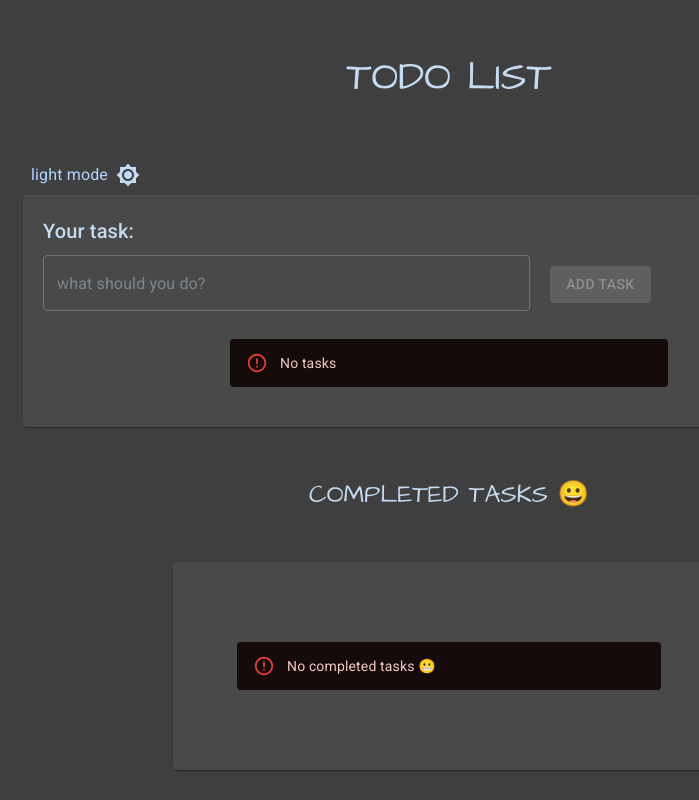
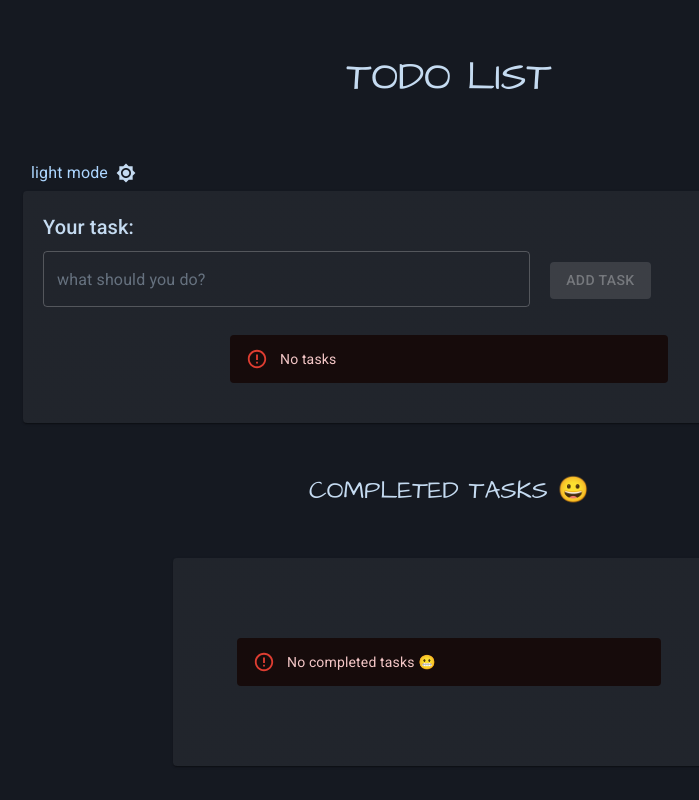
Before and after one commit to martynakiljan/todo-react, a React (Create React App) app: page / in a window 1280 px wide. Both pictures are taken after a click on the button "you can change theme!". Shown: the whole page, without its empty margins (191-890 px from the left). Built offline with nearby package versions, Linux system fonts and the light colour scheme.

Commit message:
improvement

```diff
--- a/src/App.css
+++ b/src/App.css
@@ -9,7 +9,7 @@ body {
 }
 
 body.theme-dark{
- background: #3f3f3f;
+ background: #151921;
 
   .todo-title,
   .fa-brush {
--- a/src/App.js
+++ b/src/App.js
@@ -6,7 +6,7 @@ import Container from "@mui/material/Container";
 import CompletedTaskContainer from "./components/CompletedTasksContainer";
 import Tooltip from "@mui/material/Tooltip";
 import { createTheme, ThemeProvider } from "@mui/material/styles";
-import IconButton from "@mui/material/IconButton";
+import Button from "@mui/material/Button";
 import { Typography } from "@mui/material";
 import Brightness7Icon from "@mui/icons-material/Brightness7";
 import { DarkMode } from "@mui/icons-material";
@@ -66,18 +66,22 @@ function App() {
         <Container maxWidth="md">
           <h1 className="todo-title">TODO LIST</h1>
           <Tooltip title="you can change theme!">
-            <IconButton onClick={changeTheme} color="inherit">
-              {
-                <Typography sx={{ pr: 1 }} color="secondary">
-                  {darkMode ? "light" : "dark"} mode
-                </Typography>
+            <Button
+              onClick={changeTheme}
+              color="inherit"
+              style={{ textTransform: "none" }}
+              endIcon={
+                darkMode ? (
+                  <Brightness7Icon color="primary" />
+                ) : (
+                  <DarkMode color="primary" />
+                )
               }
-              {darkMode ? (
-                <Brightness7Icon color="primary" />
-              ) : (
-                <DarkMode color="primary" />
-              )}
-            </IconButton>
+            >
+              <Typography color="secondary">
+                {darkMode ? "light" : "dark"} mode
+              </Typography>
+            </Button>
           </Tooltip>
           <TodoContainer
             tasks={tasks}
--- a/src/components/Todo.js
+++ b/src/components/Todo.js
@@ -35,12 +35,11 @@ const Todo = React.memo(
       display: "block",
       margin: "20px auto",
     };
-    const [loading, setLoading] = useState(false);
+    const [loading, setLoading] = useState(true);
     const [taskIdToDelete, setTaskIdToDelete] = useState(null);
     const [confirmation, setConfirmation] = useState(false);
 
     useEffect(() => {
-      setLoading(true);
       const timer = setTimeout(() => {
         setLoading(false);
       }, 300);
--- a/src/components/TodoContainer.js
+++ b/src/components/TodoContainer.js
@@ -111,6 +111,7 @@ const TodoContainer = React.memo(({ tasks, setTasks }) => {
   }, [dragItem, setTasks, tasks]);
 
   const moveUp = (index) => {
+    console.log(index);
     setTasks((prevTasks) => {
       if (index > 0) {
         const newTasks = [...prevTasks];
@@ -129,6 +130,7 @@ const TodoContainer = React.memo(({ tasks, setTasks }) => {
   };
 
   const moveDown = (index) => {
+    console.log(index);
     setTasks((prevTasks) => {
       const newTasks = [...prevTasks];
       if (index < tasks.length - 1) {
@@ -200,6 +202,7 @@ const TodoContainer = React.memo(({ tasks, setTasks }) => {
                 drop={drop}
                 moveUp={moveUp}
                 moveDown={moveDown}
+
                 isEdited={isEdited}
               />
               <Info tasks={tasks} />
--- a/src/components/TodoList.js
+++ b/src/components/TodoList.js
@@ -15,12 +15,13 @@ const TodoList = React.memo(
     drop,
     moveUp,
     moveDown,
+    index,
     isEdited,
   }) => {
     return (
       <>
         <ul className="list-container">
-          {tasks.map((task, index) => (
+          {tasks.map((task, itemIndex) => (
             <Todo
               task={task}
               completeTask={completeTask}
@@ -35,6 +36,7 @@ const TodoList = React.memo(
               moveUp={moveUp}
               moveDown={moveDown}
               isEdited={isEdited}
+              index={itemIndex}
             />
           ))}
         </ul>
```
